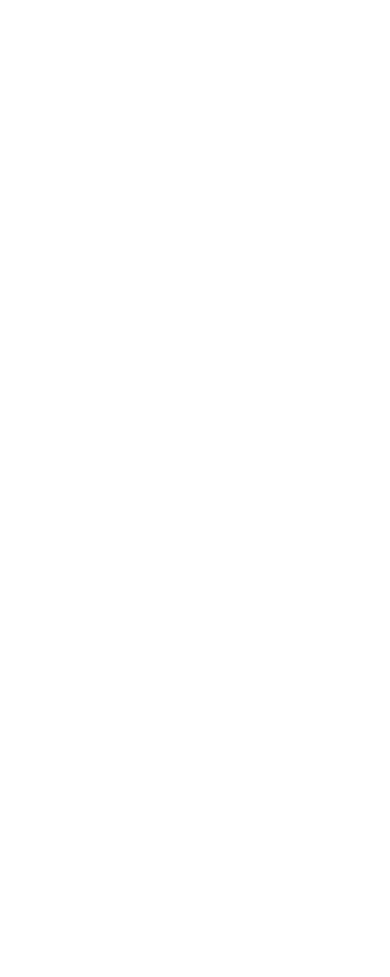
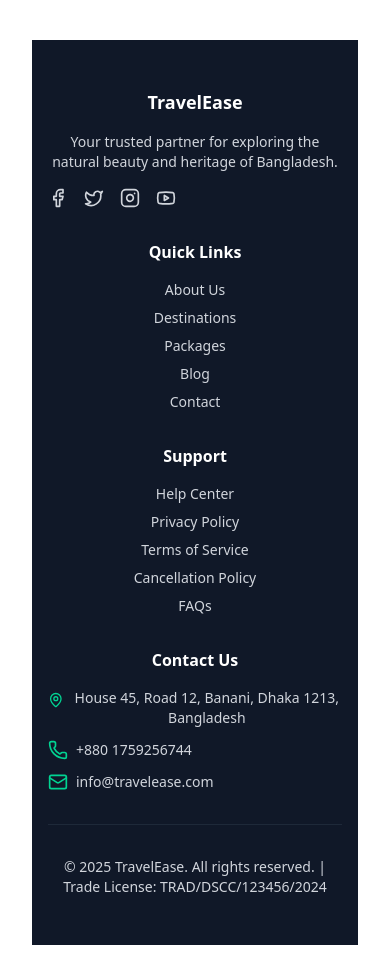
Before and after one commit to MHMIZAN09/travelease-frontend, a React (Vite) app: page / in a window 390 px wide. Shown: the part 860-1837 px from the top of the page. Before the commit the page ends 844 px from the top, so only its background shows below. Built offline with nearby package versions, Linux system fonts and the light colour scheme.

Commit message:
create responsive Footer component with Tailwind CSS

```diff
--- a/package.json
+++ b/package.json
@@ -12,6 +12,7 @@
   "dependencies": {
     "@tailwindcss/vite": "^4.1.16",
     "localforage": "^1.10.0",
+    "lucide-react": "^0.548.0",
     "match-sorter": "^8.1.0",
     "react": "^19.1.1",
     "react-dom": "^19.1.1",
--- a/src/components/Footer.jsx
+++ b/src/components/Footer.jsx
@@ -1,5 +1,134 @@
-function Footer() {
-  return <div>Footer</div>;
+import {
+  Facebook,
+  Youtube,
+  Twitter,
+  Instagram,
+  MapPin,
+  Phone,
+  Mail,
+} from 'lucide-react';
+
+export default function Footer() {
+  return (
+    <footer className="bg-gray-900 text-gray-300">
+      <div className="container mx-auto px-4 py-12">
+        <div className="grid grid-cols-1 md:grid-cols-2 lg:grid-cols-4 gap-8 mb-8">
+          {/* Company Info */}
+          <div>
+            <h3 className="text-white mb-4 text-lg font-semibold">
+              TravelEase
+            </h3>
+            <p className="text-sm mb-4">
+              Your trusted partner for exploring the natural beauty and heritage
+              of Bangladesh.
+            </p>
+            <div className="flex gap-4">
+              <a href="#" className="hover:text-blue-400 transition-colors">
+                <Facebook className="h-5 w-5" />
+              </a>
+              <a href="#" className="hover:text-blue-400 transition-colors">
+                <Twitter className="h-5 w-5" />
+              </a>
+              <a href="#" className="hover:text-pink-400 transition-colors">
+                <Instagram className="h-5 w-5" />
+              </a>
+              <a href="#" className="hover:text-red-400 transition-colors">
+                <Youtube className="h-5 w-5" />
+              </a>
+            </div>
+          </div>
+
+          {/* Quick Links */}
+          <div>
+            <h4 className="text-white mb-4 font-semibold">Quick Links</h4>
+            <ul className="space-y-2 text-sm">
+              <li>
+                <a href="#" className="hover:text-white transition-colors">
+                  About Us
+                </a>
+              </li>
+              <li>
+                <a href="#" className="hover:text-white transition-colors">
+                  Destinations
+                </a>
+              </li>
+              <li>
+                <a href="#" className="hover:text-white transition-colors">
+                  Packages
+                </a>
+              </li>
+              <li>
+                <a href="#" className="hover:text-white transition-colors">
+                  Blog
+                </a>
+              </li>
+              <li>
+                <a href="#" className="hover:text-white transition-colors">
+                  Contact
+                </a>
+              </li>
+            </ul>
+          </div>
+
+          {/* Support */}
+          <div>
+            <h4 className="text-white mb-4 font-semibold">Support</h4>
+            <ul className="space-y-2 text-sm">
+              <li>
+                <a href="#" className="hover:text-white transition-colors">
+                  Help Center
+                </a>
+              </li>
+              <li>
+                <a href="#" className="hover:text-white transition-colors">
+                  Privacy Policy
+                </a>
+              </li>
+              <li>
+                <a href="#" className="hover:text-white transition-colors">
+                  Terms of Service
+                </a>
+              </li>
+              <li>
+                <a href="#" className="hover:text-white transition-colors">
+                  Cancellation Policy
+                </a>
+              </li>
+              <li>
+                <a href="#" className="hover:text-white transition-colors">
+                  FAQs
+                </a>
+              </li>
+            </ul>
+          </div>
+
+          {/* Contact */}
+          <div>
+            <h4 className="text-white mb-4 font-semibold">Contact Us</h4>
+            <ul className="space-y-3 text-sm">
+              <li className="flex items-start gap-2">
+                <MapPin className="h-5 w-5 text-emerald-400 mt-0.5" />
+                <span>House 45, Road 12, Banani, Dhaka 1213, Bangladesh</span>
+              </li>
+              <li className="flex items-center gap-2">
+                <Phone className="h-5 w-5 text-emerald-400" />
+                <span>+880 1759256744</span>
+              </li>
+              <li className="flex items-center gap-2">
+                <Mail className="h-5 w-5 text-emerald-400" />
+                <span>info@travelease.com</span>
+              </li>
+            </ul>
+          </div>
+        </div>
+
+        <div className="border-t border-gray-800 pt-8 text-center text-sm">
+          <p>
+            &copy; 2025 TravelEase. All rights reserved. | Trade License:
+            TRAD/DSCC/123456/2024
+          </p>
+        </div>
+      </div>
+    </footer>
+  );
 }
-
-export default Footer;
--- a/src/layouts/MainLayout.jsx
+++ b/src/layouts/MainLayout.jsx
@@ -5,12 +5,17 @@
 export default function MainLayout() {
   return (
     <div>
-      {/* navbar section  */}
-      <Navbar />
-      {/* banner section */}
-      <Outlet />
+      <div className="max-w-[1240px] mx-auto px-4">
+        {/* Navbar Section */}
+        <Navbar />
 
-      {/* footer section  */}
+        {/* Page Content */}
+        <main className="min-h-screen">
+          <Outlet />
+        </main>
+      </div>
+
+      {/* Footer Section */}
       <Footer />
     </div>
   );
--- /dev/null
+++ b/src/pages/NotFound.jsx
@@ -0,0 +1,26 @@
+import React from 'react';
+import { useNavigate } from 'react-router-dom';
+
+const NotFound = () => {
+  const navigate = useNavigate();
+
+  return (
+    <div className="flex flex-col items-center justify-center min-h-screen bg-gray-100 p-4">
+      <h1 className="text-9xl font-extrabold text-red-500">404</h1>
+      <p className="mt-4 text-2xl font-semibold text-gray-700">
+        Oops! Page Not Found
+      </p>
+      <p className="mt-2 text-gray-500 text-center max-w-sm">
+        The page you are looking for does not exist or has been moved.
+      </p>
+      <button
+        onClick={() => navigate('/')}
+        className="mt-6 px-6 py-3 bg-blue-600 text-white rounded-lg shadow hover:bg-blue-700 transition duration-300"
+      >
+        Go Back Home
+      </button>
+    </div>
+  );
+};
+
+export default NotFound;
--- a/src/routes/AppRouter.jsx
+++ b/src/routes/AppRouter.jsx
@@ -2,6 +2,7 @@
 import App from '../App';
 import MainLayout from '../layouts/MainLayout';
 import Home from '../pages/Home';
+import NotFound from '../pages/NotFound';
 
 const route = createBrowserRouter([
   {
@@ -12,6 +13,10 @@
         index: true, // default route -> "/"
         element: <Home />,
       },
+      {
+        path: '*',
+        element: <NotFound />,
+      },
     ],
   },
 ]);
```
Also changed, not shown: 1 other file (tests, documents, lock files or other folders).
